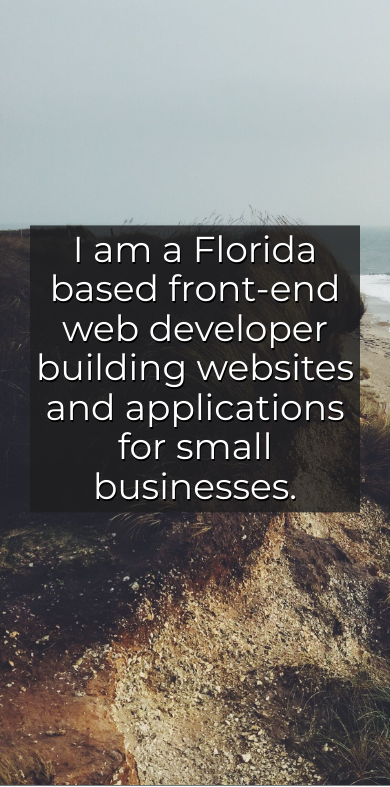
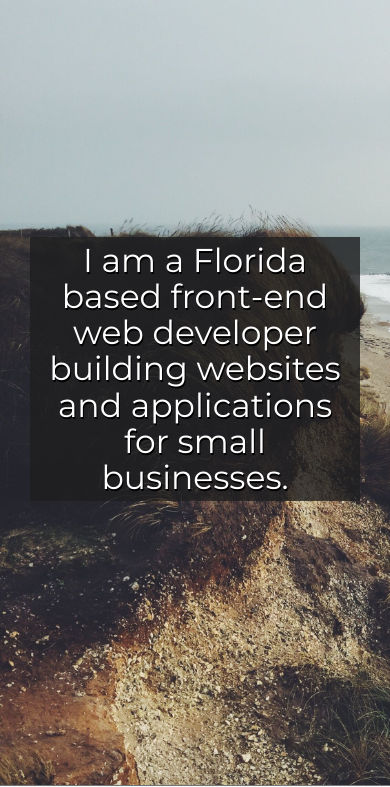
Before and after one commit to dylancbailey/dylancbailey.github.io, a plain HTML site: page index.html in a window 390 px wide. Shown: the part 58-845 px from the top of the page. Drawn offline with nearby package versions, Linux system fonts and the light colour scheme.

Commit message:
changed font size for mobile

```diff
--- a/css/style.css
+++ b/css/style.css
@@ -196,6 +196,10 @@ hr {
       letter-spacing: 0;
       color: black;
     }
+
+    h1 {
+      font-size: 33px;
+    }
 }
 
 @media screen and (max-width: 484px) {
```
